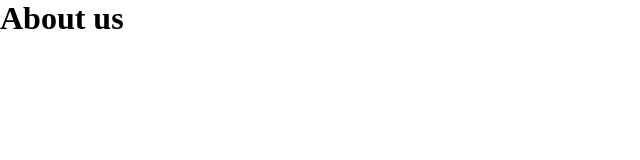
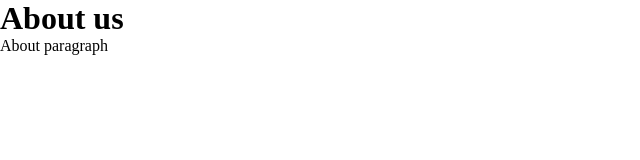
Before and after one commit to nehakashyap-1204/learn-git, a plain HTML site: page about.html in a window 1280 px wide. Shown: the whole page, without its empty margins (0-640 px from the left). Drawn offline with Linux system fonts and the light colour scheme.

Commit message:
add about paragraph

```diff
--- a/about.html
+++ b/about.html
@@ -10,6 +10,7 @@
 
 <body>
     <h1>About us</h1>
+    <p>About paragraph</p>
 </body>
 
 </html>
```
